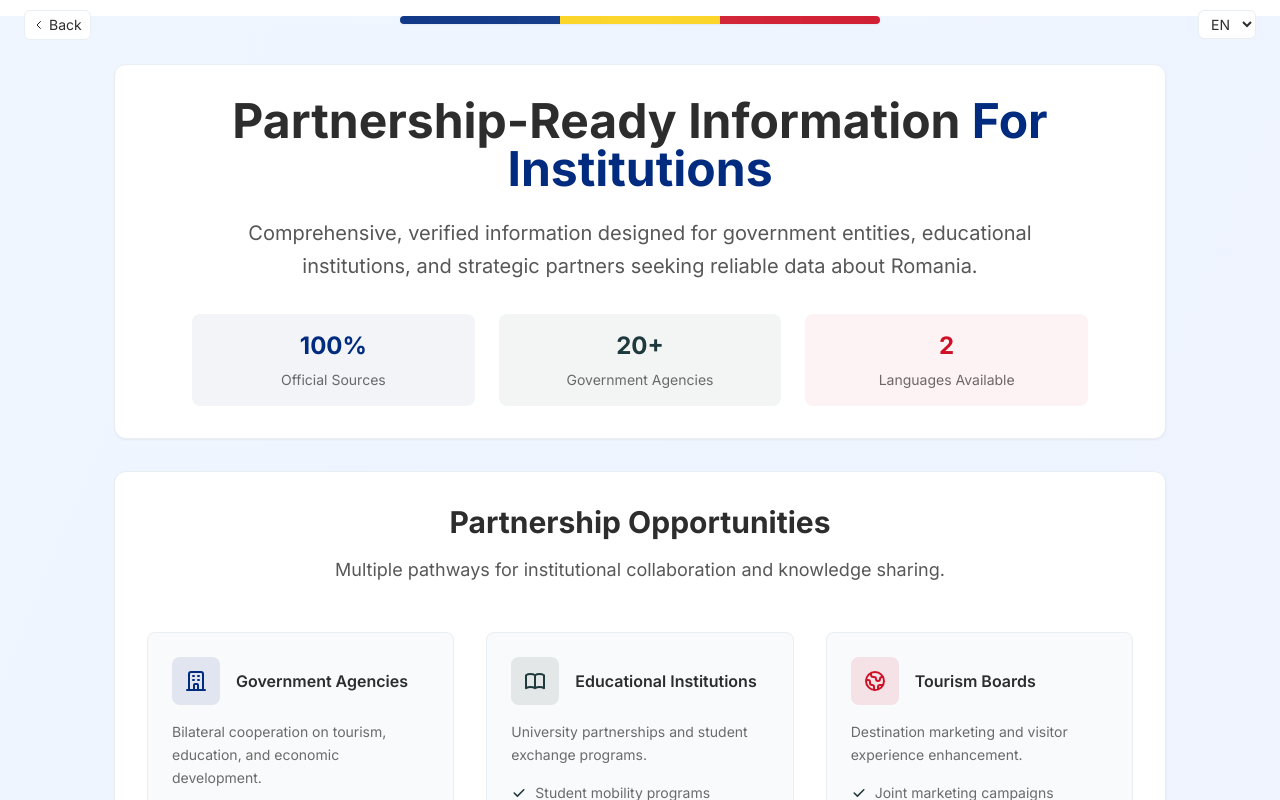
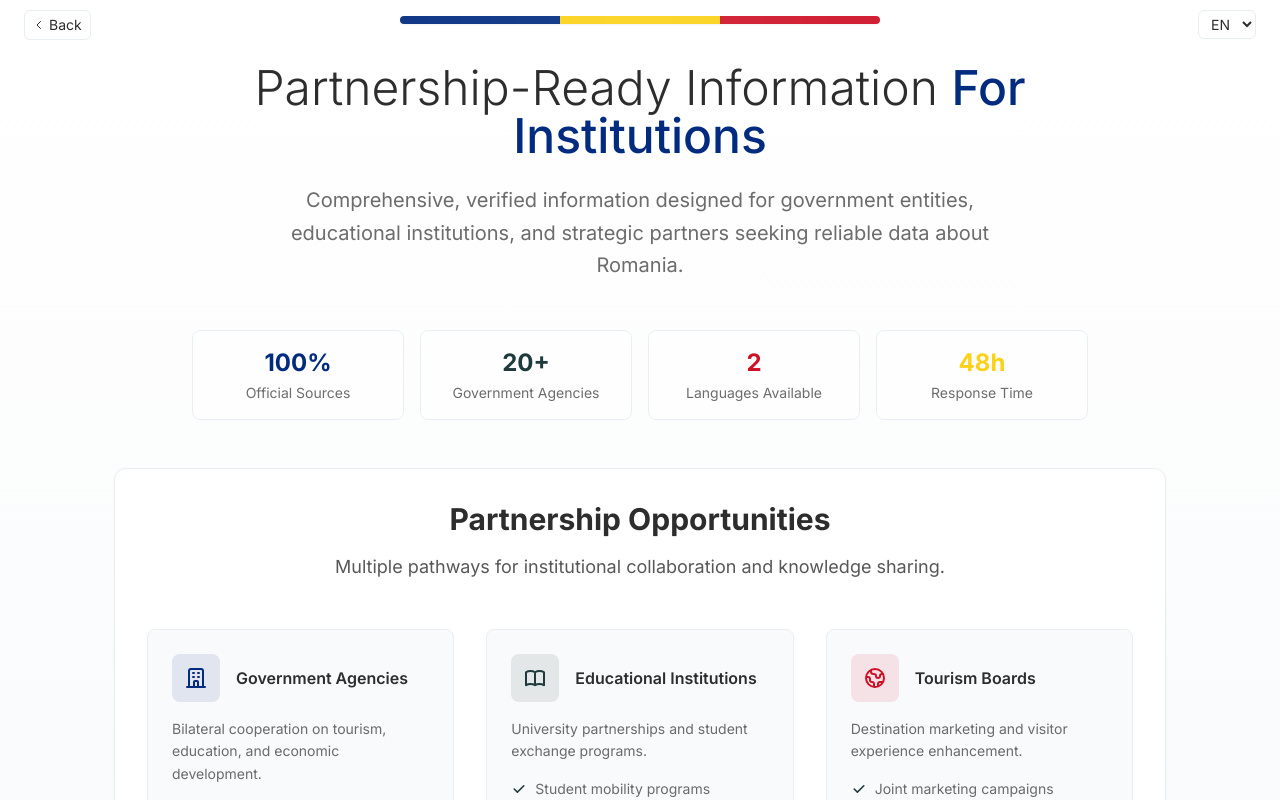
Before and after one commit to CodeNKoffee/eye-on-romania, a Next.js app: page /en/institutions in a window 1280 px wide. Shown: the top 800 px of the page. Built offline with nearby package versions, Linux system fonts and the light colour scheme.

Commit message:
fix: styling on the instituions page

```diff
--- a/src/app/[locale]/institutions/components/InstitutionsHero.tsx
+++ b/src/app/[locale]/institutions/components/InstitutionsHero.tsx
@@ -5,31 +5,14 @@
   const t = useTranslations('institutionsPage');
 
   return (
-    <div className="bg-white rounded-xl shadow-sm border border-danube-mist p-8 mb-8">
-      <div className="text-center max-w-4xl mx-auto">
-        <h1 className="text-4xl md:text-5xl font-bold text-transylvanian-stone mb-6">
-          {t('titlePrefix')}{' '}
-          <span className="text-tricolor-blue">{t('titleHighlight')}</span>
-        </h1>
-        <p className="text-xl text-transylvanian-stone/80 leading-relaxed mb-8">
-          {t('description')}
-        </p>
-
-        <div className="grid md:grid-cols-3 gap-6 mt-8">
-          <div className="text-center p-4 bg-tricolor-blue/5 rounded-lg">
-            <div className="text-2xl font-bold text-tricolor-blue mb-2">{t('stats.coverage')}</div>
-            <div className="text-sm text-transylvanian-stone/70">{t('stats.coverageLabel')}</div>
-          </div>
-          <div className="text-center p-4 bg-carpathian-forest/5 rounded-lg">
-            <div className="text-2xl font-bold text-carpathian-forest mb-2">{t('stats.sources')}</div>
-            <div className="text-sm text-transylvanian-stone/70">{t('stats.sourcesLabel')}</div>
-          </div>
-          <div className="text-center p-4 bg-tricolor-red/5 rounded-lg">
-            <div className="text-2xl font-bold text-tricolor-red mb-2">{t('stats.languages')}</div>
-            <div className="text-sm text-transylvanian-stone/70">{t('stats.languagesLabel')}</div>
-          </div>
-        </div>
-      </div>
+    <div className="text-center mb-12 max-w-4xl mx-auto">
+      <h1 className="text-4xl md:text-5xl font-light text-transylvanian-stone mb-6">
+        <span className="text-transylvanian-stone">{t('titlePrefix')}</span>{' '}
+        <span className="text-tricolor-blue font-medium">{t('titleHighlight')}</span>
+      </h1>
+      <p className="text-xl text-transylvanian-stone/70 leading-relaxed mb-8 max-w-3xl mx-auto">
+        {t('description')}
+      </p>
     </div>
   );
 }
--- a/src/app/[locale]/institutions/page.tsx
+++ b/src/app/[locale]/institutions/page.tsx
@@ -1,5 +1,5 @@
-import { Metadata } from 'next';
-import { getTranslations } from 'next-intl/server';
+"use client";
+import { useTranslations } from 'next-intl';
 import Ribbon from '@/components/Ribbon';
 import InstitutionsHero from './components/InstitutionsHero';
 import PartnershipTypes from './components/PartnershipTypes';
@@ -8,27 +8,43 @@
 import InstitutionContact from './components/InstitutionContact';
 import SuccessStories from './components/SuccessStories';
 
-export async function generateMetadata(): Promise<Metadata> {
-  const t = await getTranslations('institutionsPage');
+export default function InstitutionsPage() {
+  const t = useTranslations('institutionsPage');
 
-  return {
-    title: `${t('titlePrefix')} ${t('titleHighlight')} | Eye on Romania`,
-    description: t('description'),
-  };
-}
+  return (
+    <div className="min-h-screen bg-gradient-to-b from-paper to-danube-mist">
+      <Ribbon />
+      <div className="container mx-auto px-6 py-12">
+        <InstitutionsHero />
 
-export default function InstitutionsPage() {
-  return (
-    <div className="min-h-screen bg-gradient-to-br from-blue-50 to-indigo-50">
-      <Ribbon />
-      <main className="container mx-auto px-4 py-8">
-        <InstitutionsHero />
-        <PartnershipTypes />
-        <PartnershipServices />
-        <PartnershipBenefits />
-        <SuccessStories />
-        <InstitutionContact />
-      </main>
+        {/* Quick Stats */}
+        <div className="grid grid-cols-2 md:grid-cols-4 gap-4 mb-12 max-w-4xl mx-auto">
+          <div className="text-center p-4 bg-white/60 backdrop-blur-sm rounded-lg border border-danube-mist">
+            <div className="text-2xl font-bold text-tricolor-blue mb-1">{t('stats.coverage')}</div>
+            <div className="text-sm text-transylvanian-stone/70">{t('stats.coverageLabel')}</div>
+          </div>
+          <div className="text-center p-4 bg-white/60 backdrop-blur-sm rounded-lg border border-danube-mist">
+            <div className="text-2xl font-bold text-carpathian-forest mb-1">{t('stats.sources')}</div>
+            <div className="text-sm text-transylvanian-stone/70">{t('stats.sourcesLabel')}</div>
+          </div>
+          <div className="text-center p-4 bg-white/60 backdrop-blur-sm rounded-lg border border-danube-mist">
+            <div className="text-2xl font-bold text-tricolor-red mb-1">{t('stats.languages')}</div>
+            <div className="text-sm text-transylvanian-stone/70">{t('stats.languagesLabel')}</div>
+          </div>
+          <div className="text-center p-4 bg-white/60 backdrop-blur-sm rounded-lg border border-danube-mist">
+            <div className="text-2xl font-bold text-tricolor-yellow mb-1">48h</div>
+            <div className="text-sm text-transylvanian-stone/70">Response Time</div>
+          </div>
+        </div>
+
+        <div className="max-w-6xl mx-auto">
+          <PartnershipTypes />
+          <PartnershipServices />
+          <PartnershipBenefits />
+          <SuccessStories />
+          <InstitutionContact />
+        </div>
+      </div>
     </div>
   );
 }
```
